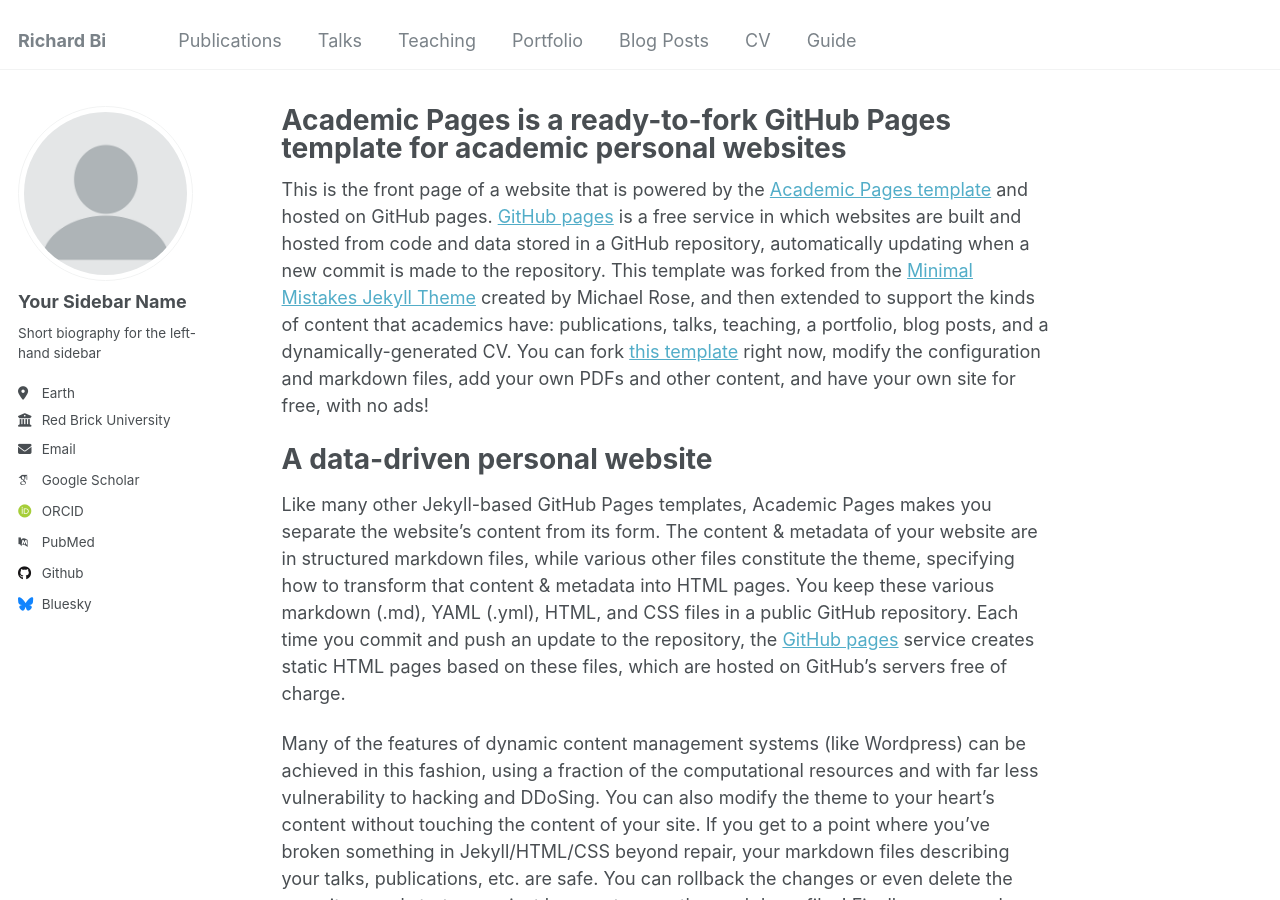
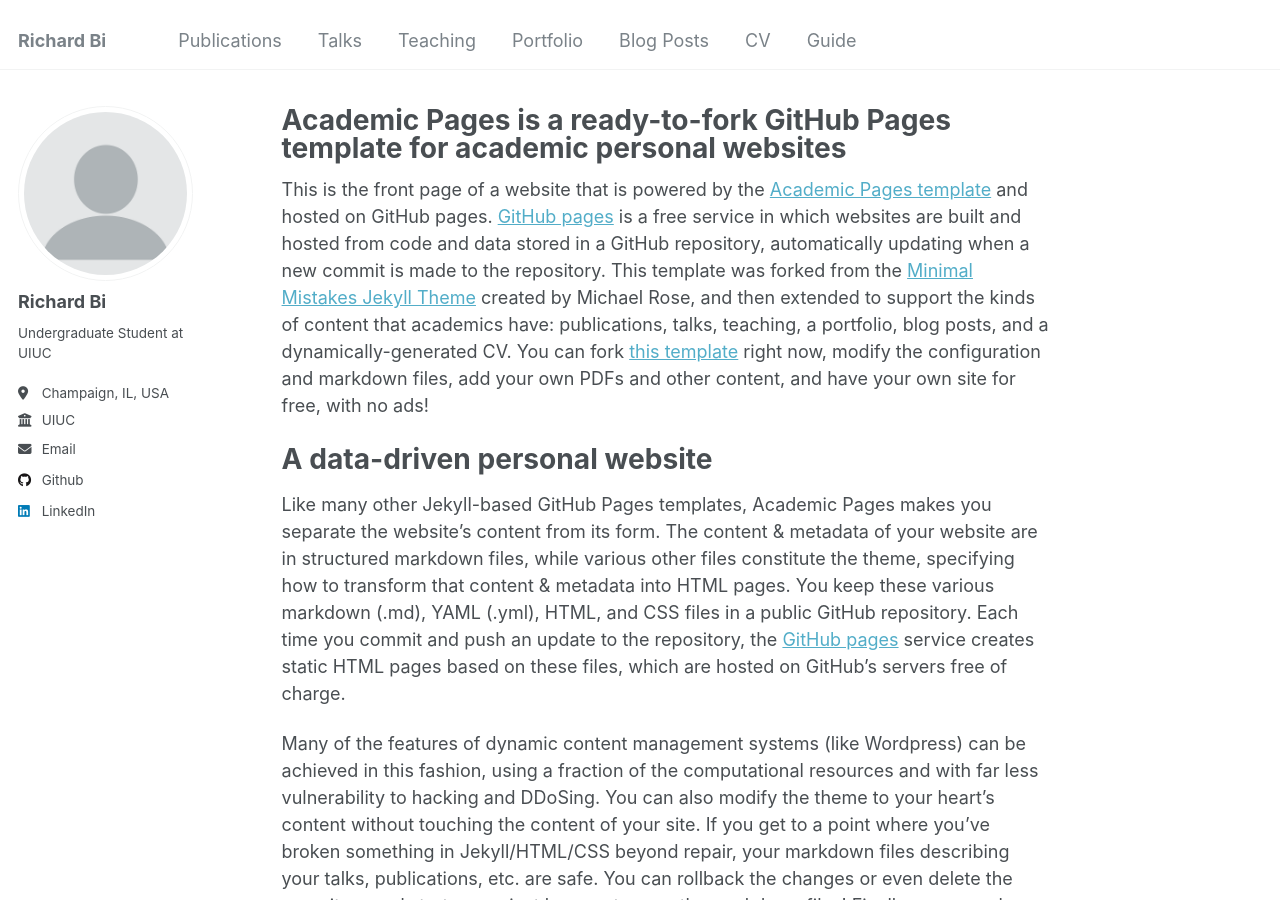
Before and after one commit to phlegmaticTriangle/phlegmatictriangle.github.io, a Jekyll site: the page built from _pages/about.md, in a window 1280 px wide and 900 px high. Built offline with Jekyll 4.4.1, drawn with Linux system fonts in a browser that asks for light colours; some web fonts are replaced.

Commit message:
Update sidebar in _config.yml

```diff
--- a/_config.yml
+++ b/_config.yml
@@ -22,21 +22,21 @@ repository               : "https://github.com/phlegmaticTriangle"
 author:
   # Biographic information
   avatar           : "profile.png"
-  name             : "Your Sidebar Name"
+  name             : "Richard Bi"
   pronouns         : # example: "she/her"
-  bio              : "Short biography for the left-hand sidebar"
-  location         : "Earth"
-  employer         : "Red Brick University"
+  bio              : "Undergraduate Student at UIUC"
+  location         : "Champaign, IL, USA"
+  employer         : "UIUC"
   uri              : # URL
-  email            : "none@example.org"
+  email            : "richard17bi@gmail.com"
 
   # Academic websites
   arxiv            : # URL - Update with the correct link to your profile
-  googlescholar    : "https://scholar.google.com/citations?user=PS_CX0AAAAAJ"
+  googlescholar    : # "https://scholar.google.com/citations?user=PS_CX0AAAAAJ"
   impactstory      : # URL
-  orcid            : "http://orcid.org/yourorcidurl"
+  orcid            : # "http://orcid.org/yourorcidurl"
   semantic         : # URL
-  pubmed           : "https://www.ncbi.nlm.nih.gov/pubmed/?term=john+snow"
+  pubmed           : # "https://www.ncbi.nlm.nih.gov/pubmed/?term=john+snow"
   researchgate     : # URL
   scopus           : # URL
 
@@ -44,12 +44,12 @@ author:
   bitbucket        : # Username - Update with your username on the site
   codepen          : # Username
   dribbble         : # Username
-  github           : "academicpages"
+  github           : "phlegmaticTriangle"
   kaggle           : # Username
   stackoverflow    : # User number or user number and name (i.e., use "1" or "1/jeff-atwood")
 
   # Social media
-  bluesky          : "bsky.app" # Replace this with you Bluesky username
+  bluesky          : # "bsky.app" # Replace this with you Bluesky username
   facebook         : # Username
   flickr           : # Username
   foursquare       : # Username
@@ -58,7 +58,7 @@ author:
   keybase          : # Username
   instagram        : # Username
   lastfm           : # Username
-  linkedin         : # Username
+  linkedin         : "richard-bi-492b9122b"
   mastodon         : # URL
   medium           : # URL
   pinterest        : # Username
```
